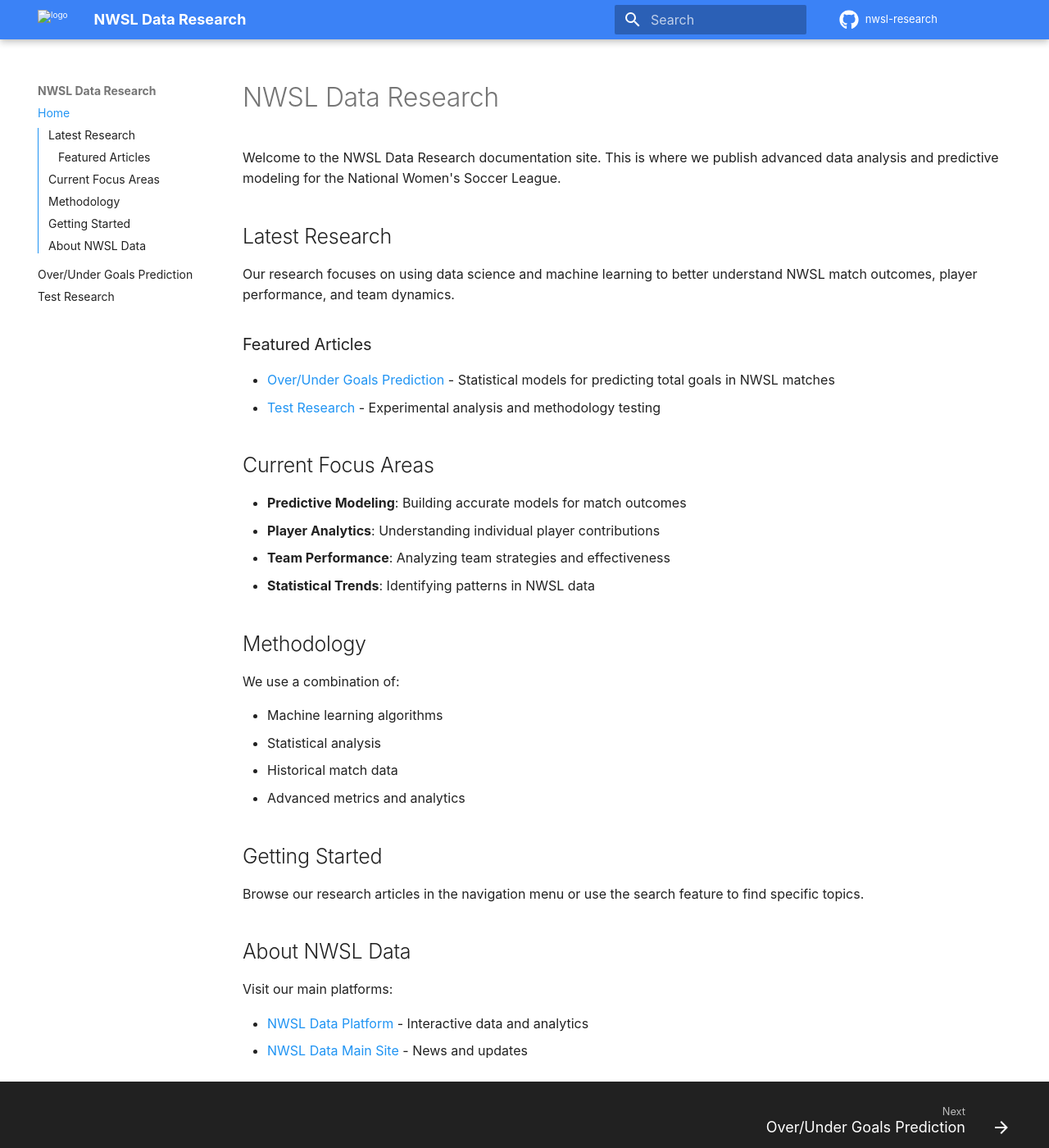
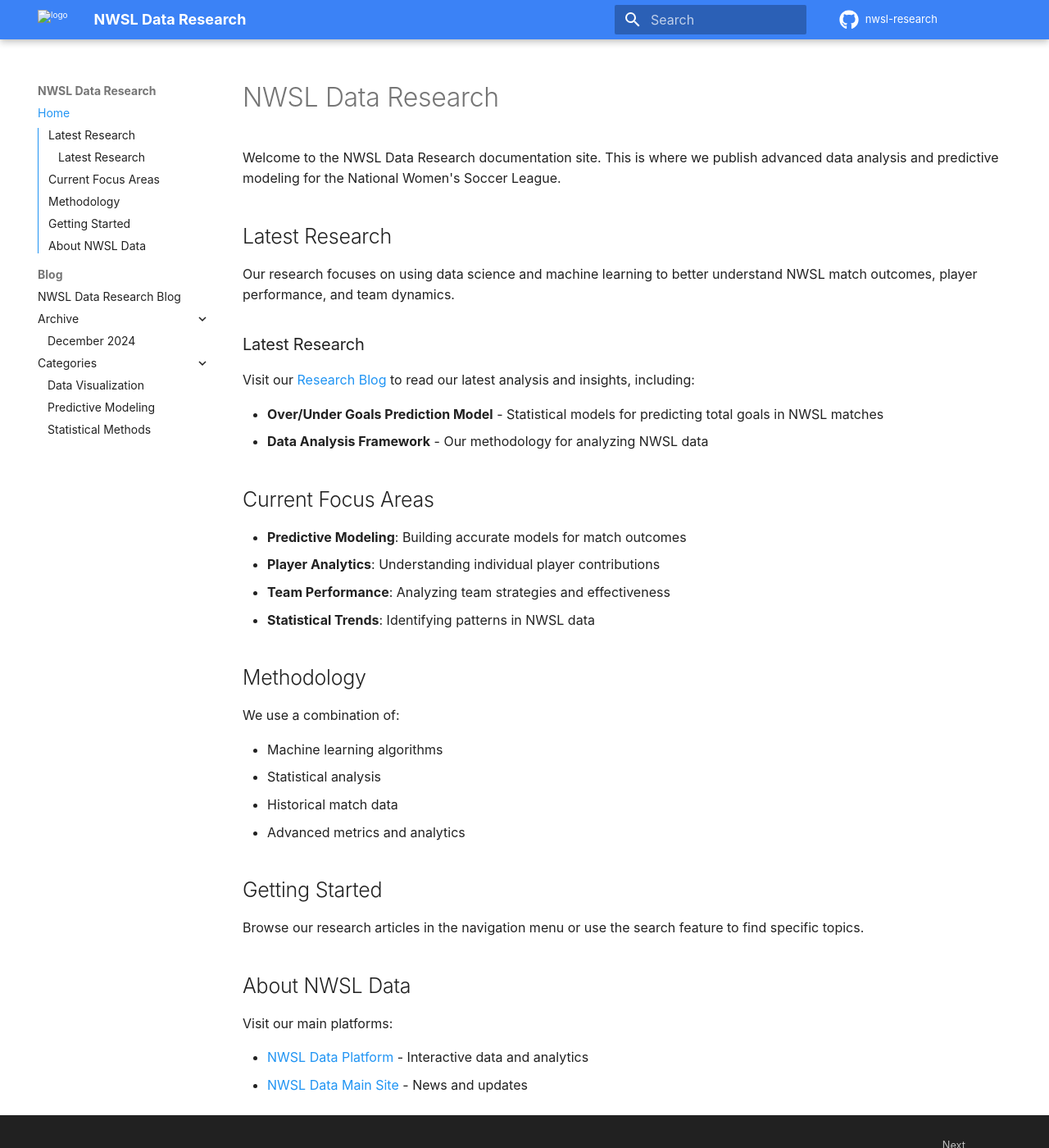
Before and after one commit to tom-mcmillan/nwsl-research, an MkDocs documentation site: the page built from docs/index.md, in a window 1280 px wide and 1400 px high. Shown: the whole window at 82% size. Built offline with MkDocs 1.6.1 and Material for MkDocs 9.7.7, drawn with Linux system fonts in a browser that asks for light colours; comment, search, counter and statistics services are not loaded; some of the changed text lies outside the part shown.

Commit message:
Convert site to blog format with Material for MkDocs blog plugin
- Add blog plugin configuration
- Convert research articles to blog posts with metadata
- Add authors configuration
- Create blog index page
- Update navigation to use blog structure
- Remove duplicate research files
- Update dependencies for blog support

```diff
--- /dev/null
+++ b/docs/blog/.authors.yml
@@ -0,0 +1,5 @@
+authors:
+  nwsldata:
+    name: NWSL Data Team
+    description: Data scientists and analysts passionate about women's soccer
+    avatar: https://github.com/nwsldata.png
--- a/docs/index.md
+++ b/docs/index.md
@@ -6,10 +6,12 @@ Welcome to the NWSL Data Research documentation site. This is where we publish a
 
 Our research focuses on using data science and machine learning to better understand NWSL match outcomes, player performance, and team dynamics.
 
-### Featured Articles
+### Latest Research
 
-- [Over/Under Goals Prediction](over-under-goals-prediction.md) - Statistical models for predicting total goals in NWSL matches
-- [Test Research](test-research.md) - Experimental analysis and methodology testing
+Visit our [Research Blog](blog/index.md) to read our latest analysis and insights, including:
+
+- **Over/Under Goals Prediction Model** - Statistical models for predicting total goals in NWSL matches
+- **Data Analysis Framework** - Our methodology for analyzing NWSL data
 
 ## Current Focus Areas
 
--- a/mkdocs.yml
+++ b/mkdocs.yml
@@ -37,6 +37,36 @@ theme:
   favicon: https://nwsldata.com/favicon.ico
 
 plugins:
+  - blog:
+      blog_dir: blog
+      post_dir: blog/posts
+      post_date_format: long
+      post_url_date_format: yyyy/MM/dd
+      post_url_format: "{date}/{slug}"
+      authors: true
+      authors_file: blog/.authors.yml
+      draft: true
+      draft_on_serve: true
+      draft_if_future_date: true
+      categories: true
+      categories_name: Categories
+      categories_url_format: "category/{slug}"
+      categories_allowed:
+        - Match Analysis
+        - Predictive Modeling
+        - Player Analytics
+        - Team Performance
+        - Statistical Methods
+        - Data Visualization
+      archive: true
+      archive_name: Archive
+      archive_date_format: MMMM yyyy
+      archive_url_date_format: yyyy/MM
+      archive_url_format: "archive/{date}"
+      pagination: true
+      pagination_per_page: 10
+      pagination_url_format: "page/{page}"
+      pagination_format: "$link_first $link_previous ~2~ $link_next $link_last"
   - search:
       separator: '[\s\-\.]'
       lang:
@@ -110,7 +140,7 @@ extra_javascript:
 
 nav:
   - Home: index.md
-  - Over/Under Goals Prediction: over-under-goals-prediction.md
-  - Test Research: test-research.md
+  - Blog:
+    - blog/index.md
 
 copyright: Copyright &copy; 2024 NWSL Data
--- a/requirements.txt
+++ b/requirements.txt
@@ -1,4 +1,4 @@
 mkdocs>=1.5.0
-mkdocs-material>=9.0.0
+mkdocs-material[imaging]>=9.5.0
 pymdown-extensions>=10.0
 mkdocs-minify-plugin>=0.7.0
```
Also changed, not shown: docs/blog/index.md (added, +3 -0 lines), docs/blog/posts/over-under-goals-prediction.md (renamed from docs/over-under-goals-prediction.md, +26 -4 lines), docs/blog/posts/test-research.md (added, +197 -0 lines), docs/test-research.md (deleted, +0 -79 lines), docs/NWSL-logo-web.png (added).
